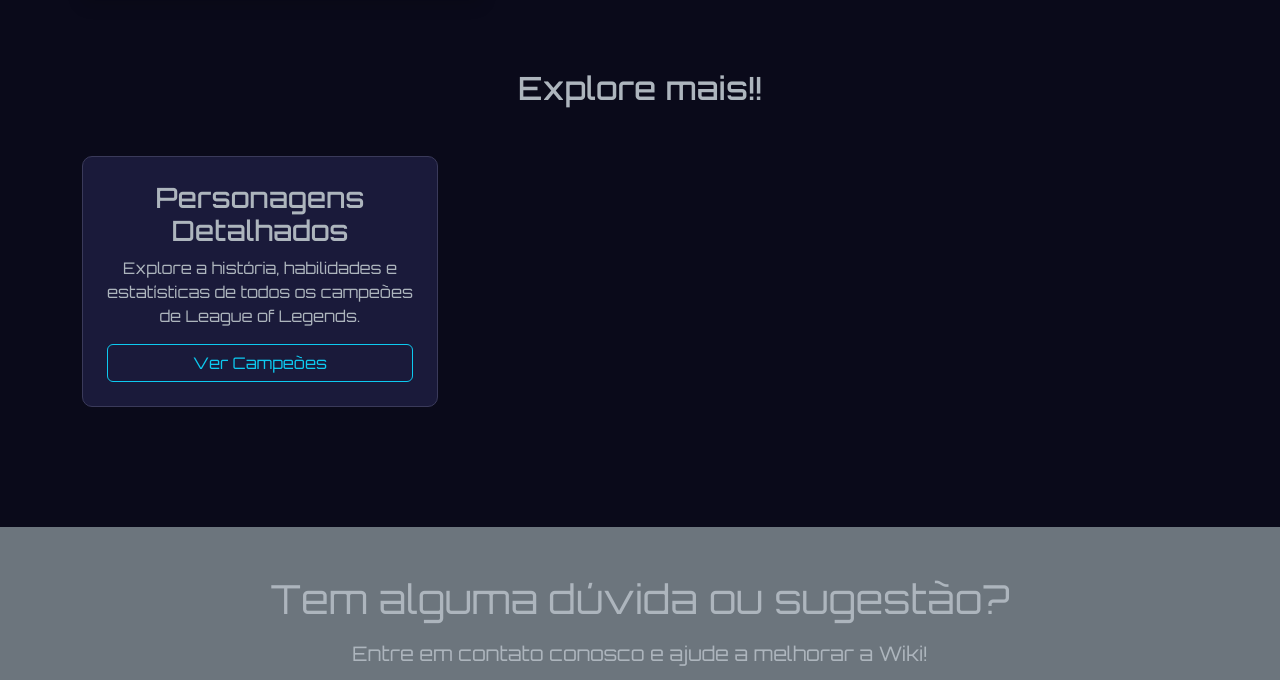
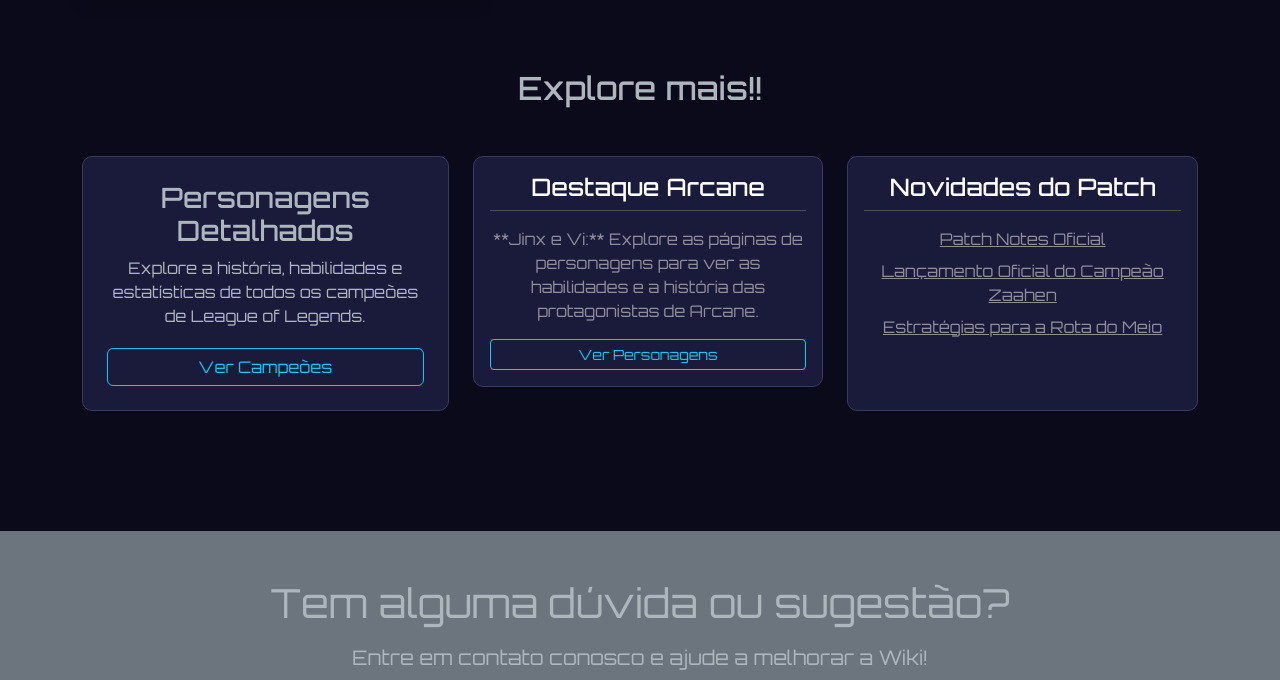
Before and after one commit to iakuhl/IFSP_IWEB, a plain HTML site: page index.html in a window 1280 px wide. Shown: the part 1103-1783 px from the top of the page. Drawn offline with nearby package versions, Linux system fonts and the light colour scheme.

Commit message:
refactor: move cards from side bar to explore mais

```diff
--- a/index.html
+++ b/index.html
@@ -57,7 +57,21 @@
                 </div>
 
                 <!-- Barra Lateral -->
-                <div class="col-lg-4">
+                <!-- <div class="col-lg-4">
+
+                </div> -->
+            </div>
+        </section>
+
+        <section class="container py-5">
+            <h2 class="text-center mb-5">Explore mais!!</h2>
+            <div class="row text-center">
+                <div class="row-md-4 mb-4">
+                    <div class="card h-100 p-4">
+                        <h3 class="card-title">Personagens Detalhados</h3>
+                        <p class="card-text">Explore a história, habilidades e estatísticas de todos os campeões de League of Legends.</p>
+                        <a href="personagens.html" class="btn btn-outline-info mt-auto">Ver Campeões</a>
+                    </div>
                     <div class="card p-3 mb-4">
                         <h4 class="text-white border-bottom pb-2 mb-3">Destaque Arcane</h4>
                         <p class="text-white-50">
@@ -72,19 +86,6 @@
                             <li class="mb-2"><a href="https://www.leagueoflegends.com/pt-br/champions/zaahen/" class="text-white-50">Lançamento Oficial do Campeão Zaahen</a></li>
                             <li class="mb-2"><a href="#" class="text-white-50">Estratégias para a Rota do Meio</a></li>
                         </ul>
-                    </div>
-                </div>
-            </div>
-        </section>
-
-        <section class="container py-5">
-            <h2 class="text-center mb-5">Explore mais!!</h2>
-            <div class="row text-center">
-                <div class="col-md-4 mb-4">
-                    <div class="card h-100 p-4">
-                        <h3 class="card-title">Personagens Detalhados</h3>
-                        <p class="card-text">Explore a história, habilidades e estatísticas de todos os campeões de League of Legends.</p>
-                        <a href="personagens.html" class="btn btn-outline-info mt-auto">Ver Campeões</a>
                     </div>
                 </div>
 
--- a/style.css
+++ b/style.css
@@ -94,3 +94,16 @@ header.bg-gradient {
     padding-bottom: 5px;
     margin-bottom: 15px;
 }
+
+/* Cards lado a lado */
+.row-md-4 {
+    display: flex;
+    flex-direction: row;
+    gap: 1.5rem;
+    flex-wrap: wrap;
+}
+
+.row-md-4 > .card {
+    flex: 1;
+    min-width: 250px;
+}
```
